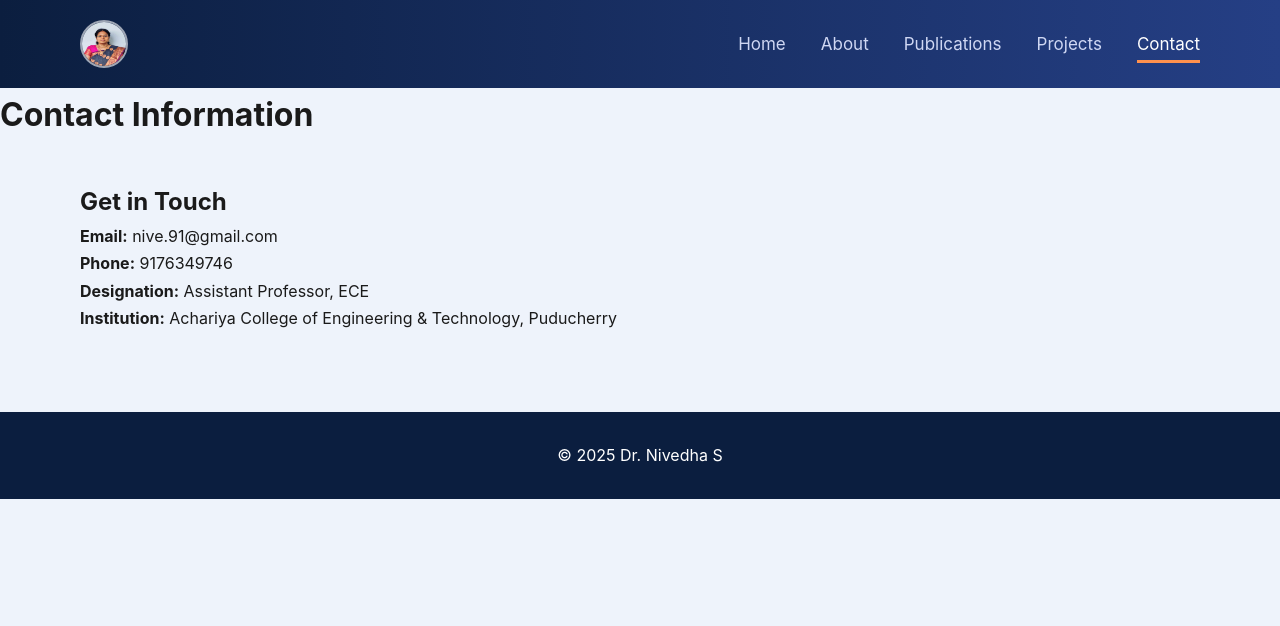
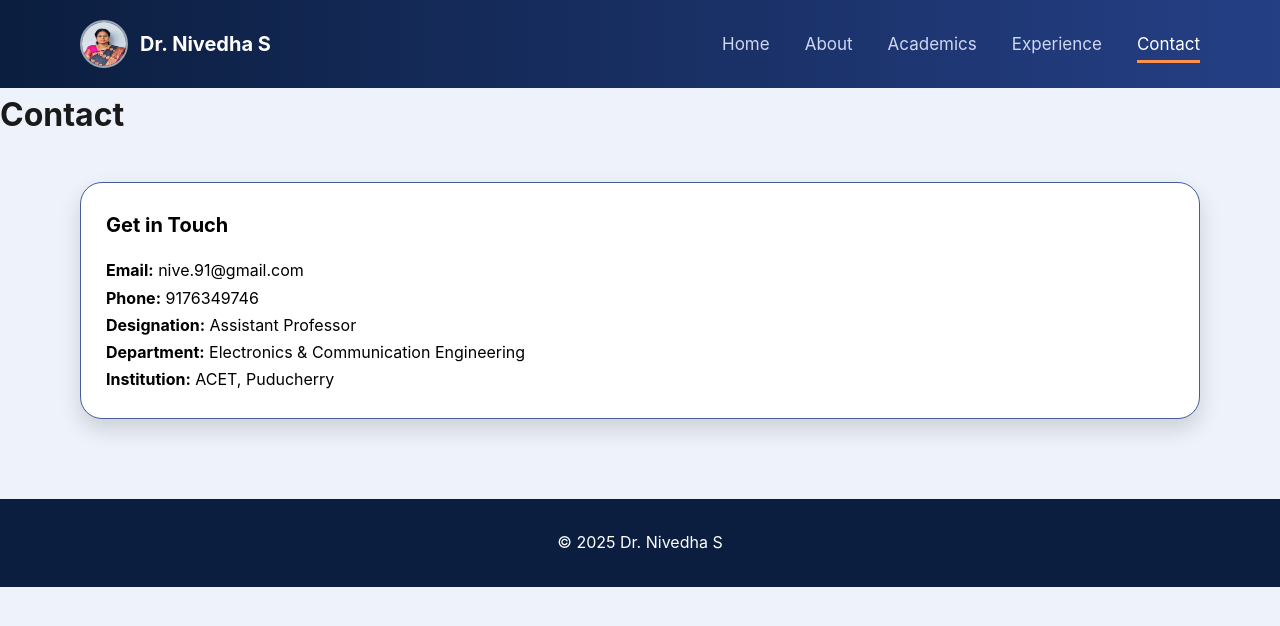
Before and after one commit to nivedha-ks/nivedha-portfolio, a plain HTML site: page contact.html in a window 1280 px wide. Drawn offline with Linux system fonts and the light colour scheme; files that its build step writes are made by us from their sources.

Commit message:
Update contact.html

```diff
--- a/contact.html
+++ b/contact.html
@@ -3,35 +3,37 @@
 <head>
     <meta charset="UTF-8">
     <title>Contact – Dr. Nivedha S</title>
-    <link rel="stylesheet" href="assets/style.css">
+    <link rel="stylesheet" href="style.css">
 </head>
 <body>
 
 <nav>
-    <img src="profile.jpg" alt="Logo">
+    <div class="logo-area">
+        <img src="profile.jpg">
+        <div class="name">Dr. Nivedha S</div>
+    </div>
     <ul>
         <li><a href="index.html">Home</a></li>
         <li><a href="about.html">About</a></li>
-        <li><a href="publications.html">Publications</a></li>
-        <li><a href="projects.html">Projects</a></li>
-        <li><a href="contact.html" class="active">Contact</a></li>
+        <li><a href="academics.html">Academics</a></li>
+        <li><a href="experience.html">Experience</a></li>
+        <li><a class="active" href="contact.html">Contact</a></li>
     </ul>
 </nav>
 
 <header>
-    <h1>Contact Information</h1>
+    <h1>Contact</h1>
 </header>
 
 <div class="container">
-
-    <div class="section">
-        <h2>Get in Touch</h2>
+    <div class="card" style="background:#fff;color:#000;">
+        <h3>Get in Touch</h3>
         <p><strong>Email:</strong> nive.91@gmail.com</p>
         <p><strong>Phone:</strong> 9176349746</p>
-        <p><strong>Designation:</strong> Assistant Professor, ECE</p>
-        <p><strong>Institution:</strong> Achariya College of Engineering & Technology, Puducherry</p>
+        <p><strong>Designation:</strong> Assistant Professor</p>
+        <p><strong>Department:</strong> Electronics & Communication Engineering</p>
+        <p><strong>Institution:</strong> ACET, Puducherry</p>
     </div>
-
 </div>
 
 <footer>© 2025 Dr. Nivedha S</footer>
```
